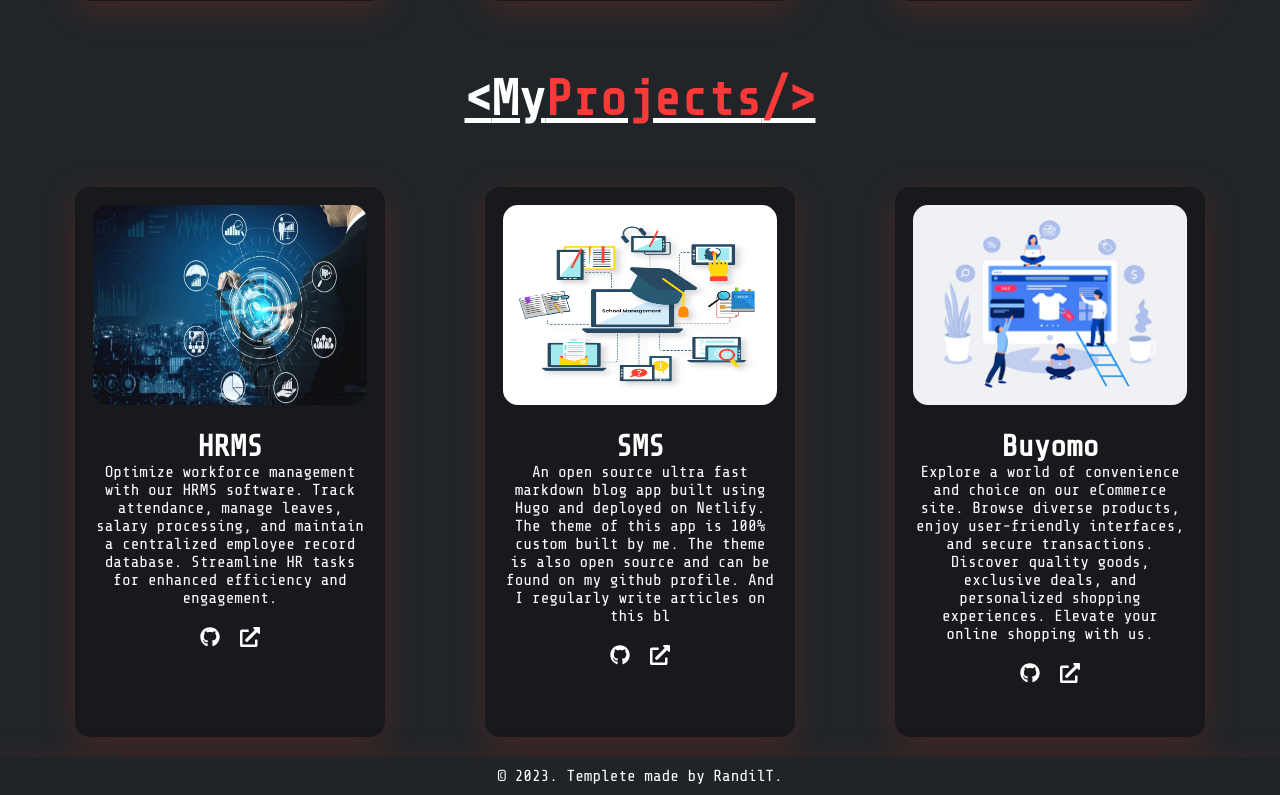
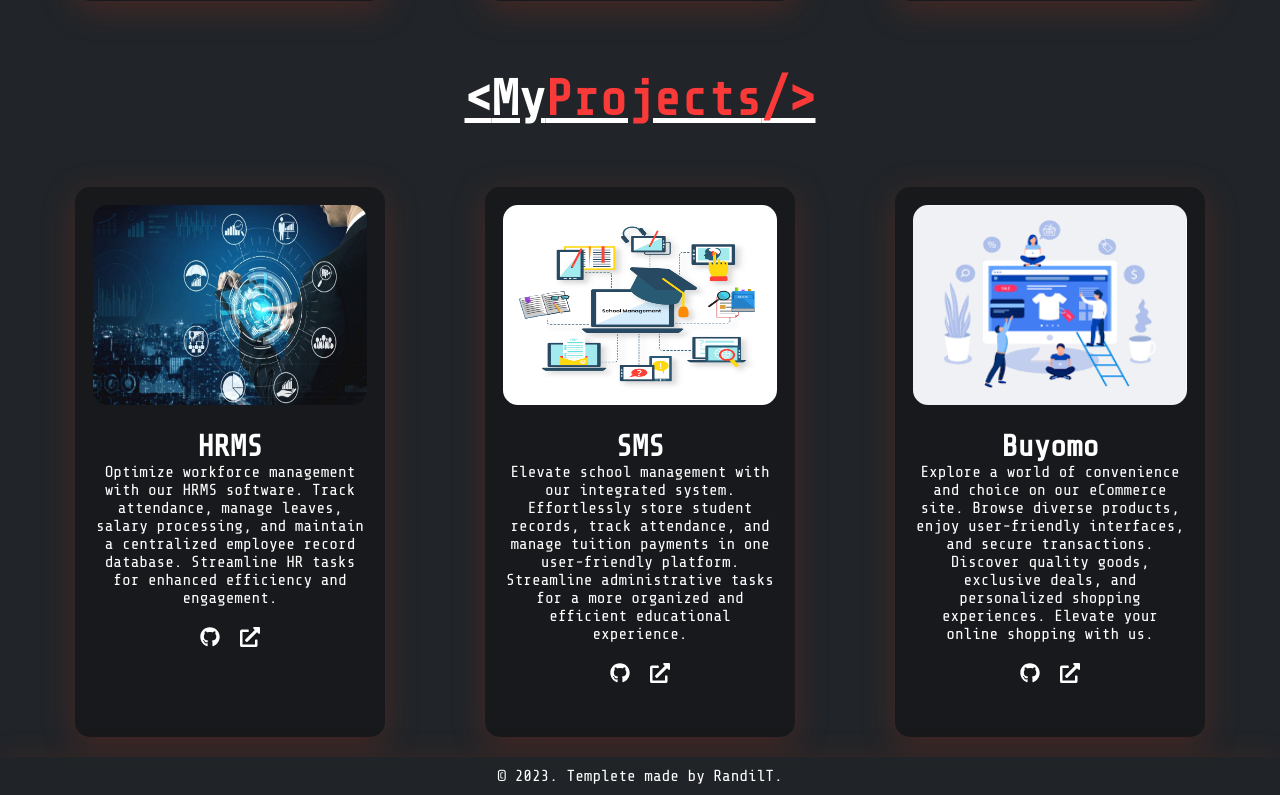
Before and after one commit to ziadulh/profile, a React (Vite) app: page / in a window 1280 px wide. Shown: the part 1254-2049 px from the top of the page. Built offline with nearby package versions, Linux system fonts and the light colour scheme; a web font is replaced by a local one.

Commit message:
project Description added

```diff
--- a/src/content/projects.js
+++ b/src/content/projects.js
@@ -12,7 +12,7 @@ const projects = [
   {
     name: "SMS",
     description:
-      "An open source ultra fast markdown blog app built using Hugo and deployed on Netlify. The theme of this app is 100% custom built by me. The theme is also open source and can be found on my github profile. And I regularly write articles on this bl",
+      "Elevate school management with our integrated system. Effortlessly store student records, track attendance, and manage tuition payments in one user-friendly platform. Streamline administrative tasks for a more organized and efficient educational experience.",
     stack: ["PHP(Laravel)", "Jquery", "MySQL"],
     sourceCode: "https://dev-iems.bdskill.com/login",
     img: "projects/sms.png",
```
